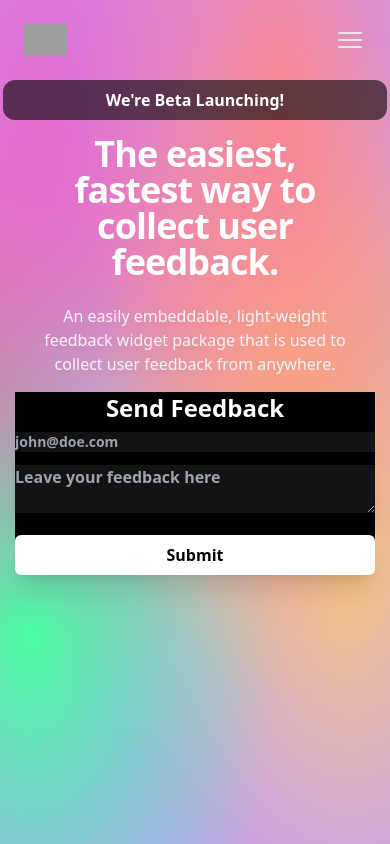
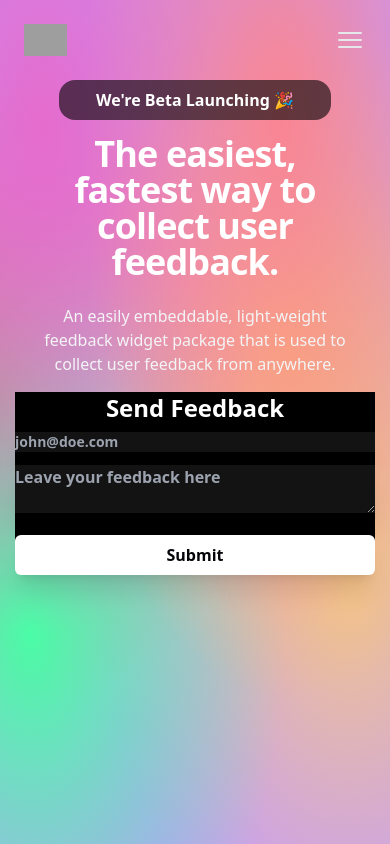
Before and after one commit to ramezj/astralics, a Next.js app in the folder client/: page / in a window 390 px wide. Built offline with nearby package versions, Linux system fonts and the light colour scheme; no server answers; grey boxes are pictures that could not be loaded.

Commit message:
alert width responsive

```diff
--- a/client/components/other/BetaAlert.js
+++ b/client/components/other/BetaAlert.js
@@ -1,8 +1,8 @@
 export default function BetaAlert(props) {
     return (
         <>
-        <div className='w-96 rounded-xl bg-black bg-opacity-60 text-white py-2 2xl:mt-4 2xl:-mb-5 '>
-        <h1 className="font-bold">We're Beta Launching!</h1>
+        <div className='2xl:w-[22rem] lg:w-80 w-[17rem] rounded-2xl bg-black bg-opacity-60 text-white py-2 2xl:mt-4 2xl:-mb-6 '>
+        <h1 className="font-bold">We're Beta Launching 🎉</h1>
         </div>
         </>
     )
```
